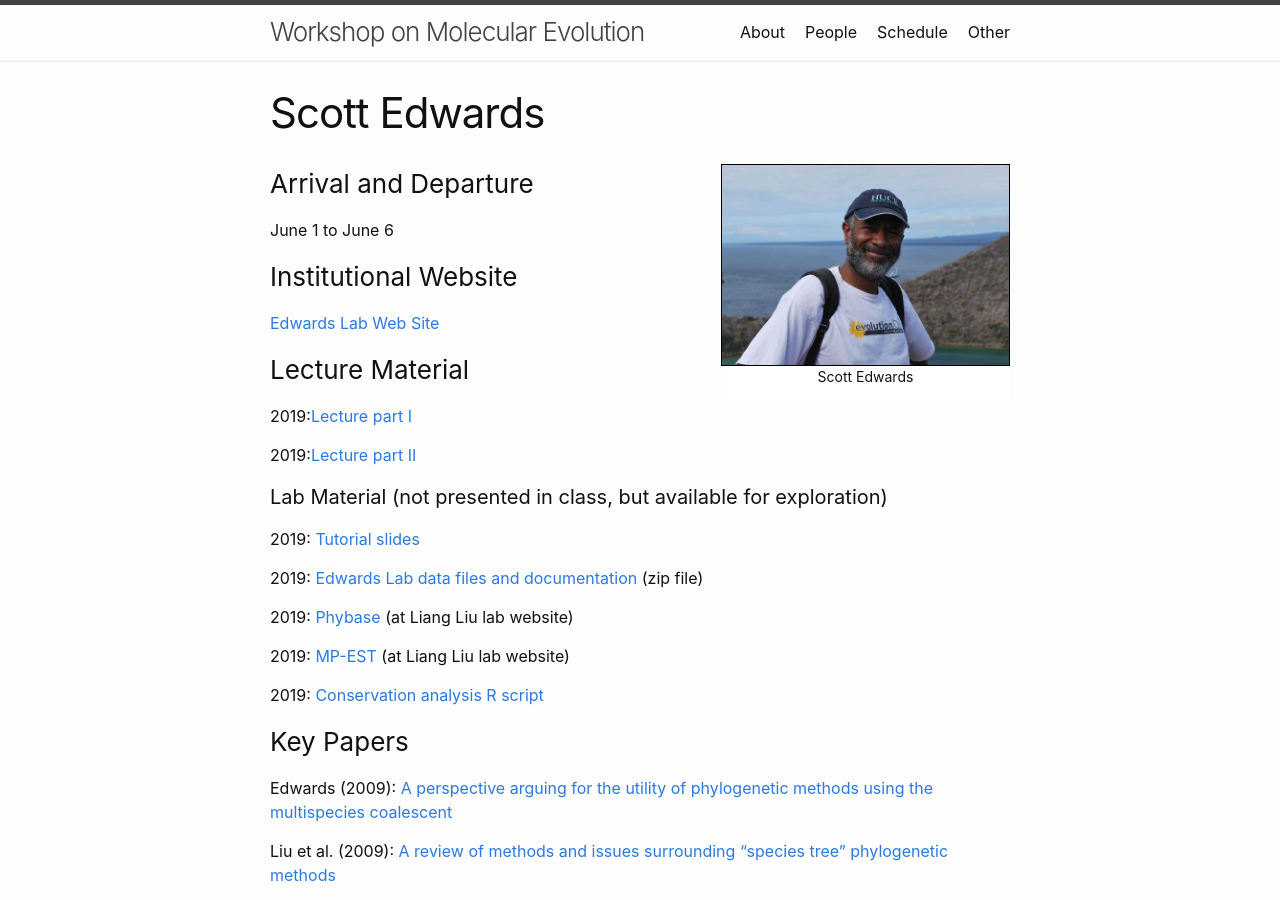
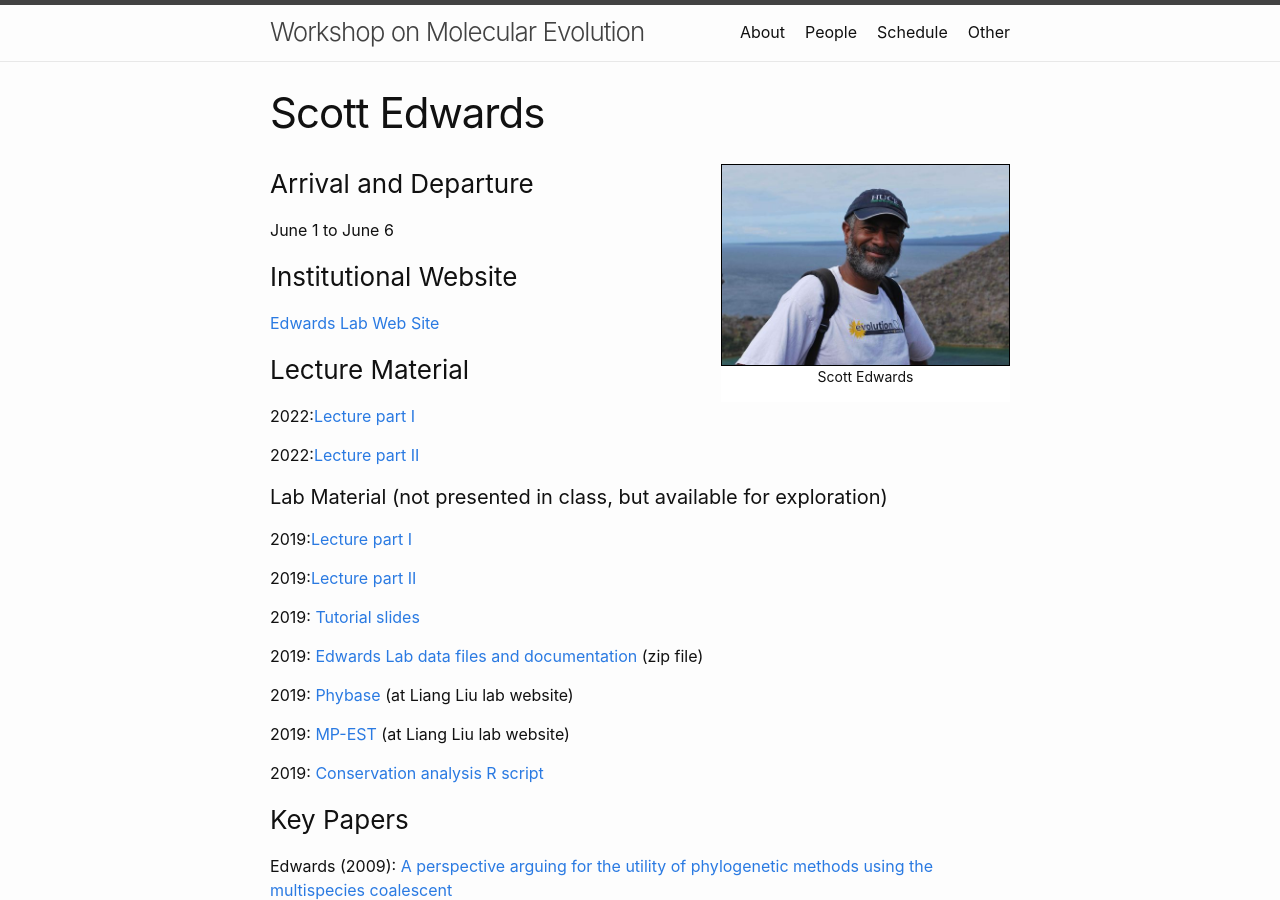
Before and after one commit to molevolworkshop/molevolworkshop.github.io, a Jekyll site: the page built from faculty/edwards/edwards.md, in a window 1280 px wide and 900 px high. Built offline with Jekyll 4.4.1, drawn with Linux system fonts in a browser that asks for light colours.

Commit message:
Update edwards.md

```diff
--- a/faculty/edwards/edwards.md
+++ b/faculty/edwards/edwards.md
@@ -15,11 +15,15 @@ June 1 to June 6
 
 ### Lecture Material
 
+2022:[Lecture part I]({{ site.baseurl }}/faculty/edwards/pdf/Edwards_MBL_2022_opt.pdf)
+
+2022:[Lecture part II]({{ site.baseurl }}/faculty/edwards/pdf/Edwards_MBL_2019_partII-opt.pdf)
+
+#### Lab Material (not presented in class, but available for exploration)
+
 2019:[Lecture part I]({{ site.baseurl }}/faculty/edwards/pdf/Edwards_MBL_2019_partI-opt.pdf)
 
 2019:[Lecture part II]({{ site.baseurl }}/faculty/edwards/pdf/Edwards_MBL_2019_partII-opt.pdf)
-
-#### Lab Material (not presented in class, but available for exploration)
 
 2019: [Tutorial slides]({{ site.baseurl }}/faculty/edwards/pdf/Edwards_tutorial_slides_2016-opt.pdf)
 
```
